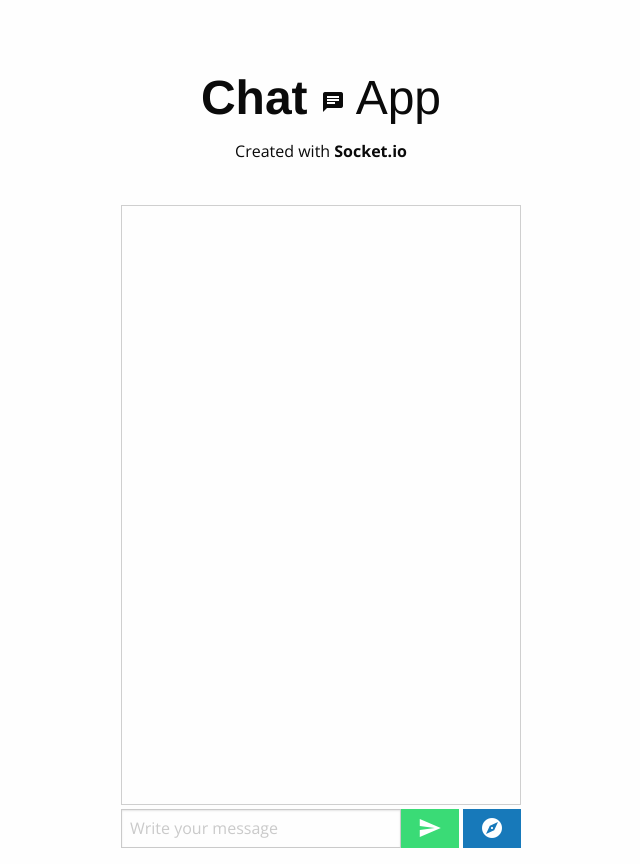
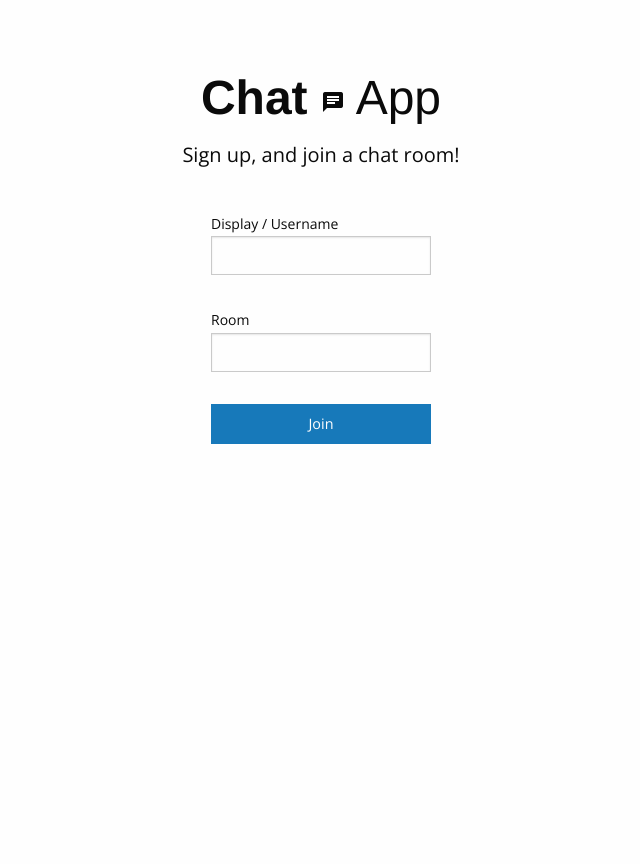
Before and after one commit to stevematdavies/chat-app, a website: page public/index.html in a window 1280 px wide. Shown: the whole page, without its empty margins (319-959 px from the left). After the commit the page ends 800 px from the top, so only its background shows below. Drawn offline with nearby package versions, Linux system fonts and the light colour scheme; no server answers.

Commit message:
Adding a join chatroom page

```diff
--- a/public/index.html
+++ b/public/index.html
@@ -7,61 +7,46 @@
     <meta http-equiv="X-UA-Compatible" content="ie=edge">
     <link href="https://fonts.googleapis.com/icon?family=Material+Icons" rel="stylesheet">
     <link rel="stylesheet" href="https://cdnjs.cloudflare.com/ajax/libs/foundation/6.5.3/css/foundation.css">
-    <link rel="stylesheet" href="style.css">
+    <link rel="stylesheet" href="styles/join.style.css">
     <title>Node Chat App</title>
 </head>
 
 <body>
+
     <div class="container">
 
         <div class="row">
             <div class="large-12 columns">
                 <div class="chat-header">
                     <h1><strong>Chat</strong> <i class="material-icons">chat</i> App</h1>
-                    <p>Created with <strong>Socket.io</strong></p>
+                    <p class="action-text">Sign up, and join a chat room!</p>
                 </div>
             </div>
         </div>
 
         <div class="row">
-            <div class="large-12 columns">
-                <div class="chatbox-wrapper">
-                    <div id="chatbox">
-                        <ul id="message-list"></ul>
-                    </div>
-                </div>
-            </div>
+            <form id="sign-up-form" action="/chat">
 
-        </div>
+                <div class="input-group">
+                            <label>Display / Username
+                                <input type="text" name="username" required>
+                            </label>
+               </div>
+
+                        <div  class="input-group">
+                            <label>Room
+                                <input type="text" name="room" required>
+                            </label>
+                        </div>
+
+                        <div  class="input-group">
+                            <input type="submit" class="button expanded" value="Join">
+                        </div>
 
 
-        <div class="row">
-            <div class="large-12 columns">
 
-                <form role="form" id="message-form">
 
-                    <div class="input-group">
-
-                        <input class="input-group-field" placeholder="Write your message" id="chatbox-input" type="text">
-
-                        <div class="input-group-button">
-                            <a id="chatbox-input-button" class="app-button button success">
-                                <i class="material-icons">send</i>
-                            </a>
-                        </div>
-
-                        &nbsp;
-
-                        <div class="input-group-button">
-                            <a id="chatbox-location-button" class="app-button button info">
-                                <i class="material-icons">explore</i>
-                            </a>
-                        </div>
-
-                    </div>
-
-                </form>
-            </div>
+            </form>
         </div>
     </div>
 
@@ -69,7 +54,7 @@
     <script src="https://code.jquery.com/jquery-3.3.1.min.js"></script>
     <script src="https://cdnjs.cloudflare.com/ajax/libs/moment.js/2.24.0/moment.min.js"></script>
     <script src="https://cdnjs.cloudflare.com/ajax/libs/qs/6.7.0/qs.min.js"></script>
-    <script src="io.js"></script>
+    <script src="scripts/join.js"></script>
 </body>
 
 </html>
--- a/public/style.css
+++ b/public/styles/chat.style.css
@@ -1,29 +1,4 @@
-@import url('https://fonts.googleapis.com/css?family=Open+Sans:300,300i,400,400i,600,600i,700,700i,800,800i');
-@import url('https://fonts.googleapis.com/css?family=Titillium+Web:200,200i,300,300i,400,400i,600,600i,700,700i,900');
-
-body {
-  box-sizing: border-box;
-  font-family: 'Open Sans', sans-serif;
-  margin: 0;
-}
-
-.container {
-    width: 100%;
-    height: 100%;;
-    display: flex;
-    flex-direction: column;
-    justify-items: center;
-    align-items: center;
-}
-
-.chat-header {
-  display: flex;
-  flex-direction: column;
-  justify-items: flex-start;
-  align-items: center;
-  margin-bottom: 24px;
-  margin-top: 64px;
-}
+@import './main.css';
 
 .chatbox-wrapper {
   display: flex;
--- /dev/null
+++ b/public/styles/join.style.css
@@ -0,0 +1,6 @@
+@import './main.css';
+
+.action-text {
+    font-size: 20px;
+    font-weight: 100;
+}
--- /dev/null
+++ b/public/styles/main.css
@@ -0,0 +1,26 @@
+@import url('https://fonts.googleapis.com/css?family=Open+Sans:300,300i,400,400i,600,600i,700,700i,800,800i');
+@import url('https://fonts.googleapis.com/css?family=Titillium+Web:200,200i,300,300i,400,400i,600,600i,700,700i,900');
+
+body {
+    box-sizing: border-box;
+    font-family: 'Open Sans', sans-serif;
+    margin: 0;
+  }
+
+.container {
+    width: 100%;
+    height: 100%;;
+    display: flex;
+    flex-direction: column;
+    justify-items: center;
+    align-items: center;
+}
+
+.chat-header {
+    display: flex;
+    flex-direction: column;
+    justify-items: flex-start;
+    align-items: center;
+    margin-bottom: 24px;
+    margin-top: 64px;
+  }
--- a/src/index.js
+++ b/src/index.js
@@ -12,6 +12,10 @@ const io = socketio(server);
 const port = process.env.PORT | 3000;
 
 app.use(express.static(path.join(__dirname, '../public')));
+
+app.get('/chat',(req, res) => {
+    res.sendFile( path.join(__dirname, '../public/chat.html') );
+});
 
 io.on('connection',(socket) => {
 
```
Also changed, not shown: public/chat.html (added, +75 -0 lines), public/scripts/chat.js (renamed from public/io.js), public/scripts/join.js (added).
